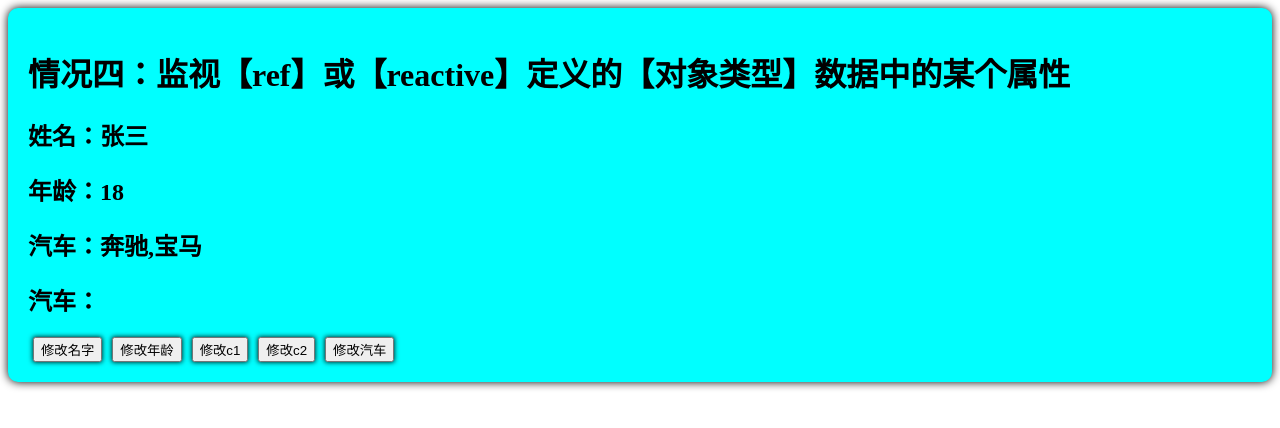
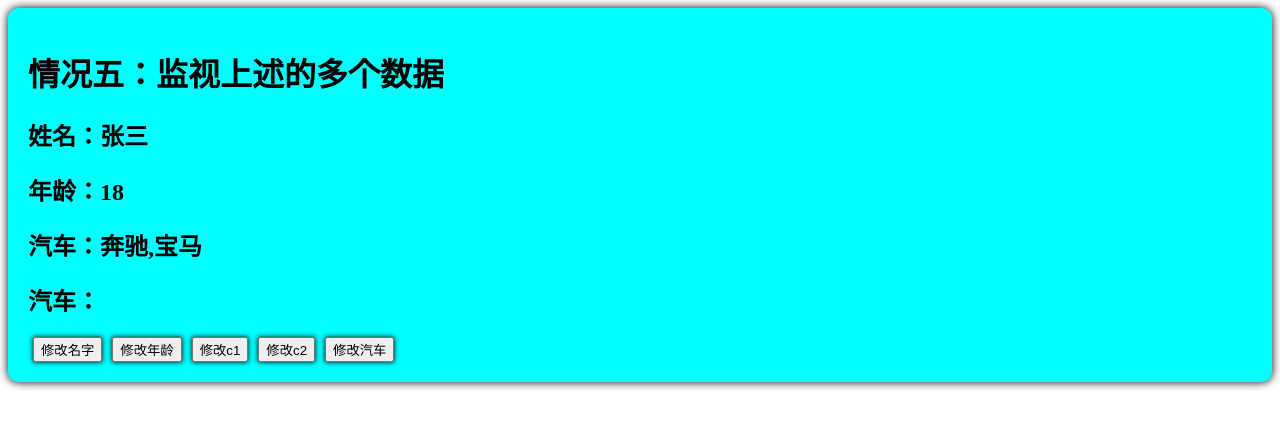
Before and after one commit to dorothy-yl/vue3, a Vue app: page / in a window 1280 px wide. Shown: the top 428 px of the page. Built offline with nearby package versions, Linux system fonts and the light colour scheme.

Commit message:
情况五：监视上述的多个数据

```diff
--- a/src/components/Person.vue
+++ b/src/components/Person.vue
@@ -1,6 +1,6 @@
 <template>
     <div class="person">
-        <h1>情况四：监视【ref】或【reactive】定义的【对象类型】数据中的某个属性</h1>
+        <h1>情况五：监视上述的多个数据</h1>
         <h2>姓名：{{ person.name }}</h2>
         <h2>年龄：{{ person.age }}</h2>
         <h2>汽车：{{ person.car.c1 }},{{ person.car.c2 }}</h2>
@@ -45,16 +45,15 @@ function changeC2() {
 function changeCar() {
     person.car = { c1: '雅迪', c2: '艾玛' }
 }
-// 监视，情况四：监视响应式对象中的某个属性，且该属性时基本类型的，要写成函数式
-// watch(()=> person.name, (newValue, oldValue) => {
-//     console.log('person变化了', newValue, oldValue)
-// })
 
 
-// 监视，情况四：监视响应式对象中的某个属性，且该属性是对象类型的，可以直接写，也能写函数，更推荐写函数
-watch(() => person.car, (newValue, oldValue) => {
+
+watch([() => person.name, person.car], (newValue, oldValue) => {
     console.log('person变化了', newValue, oldValue)
 }, { deep: true })
+// 情况五：监视上述的多个数据
+// 情况六：监视响应式对象中的某个属性，且该属性时基本类型的，要写成函数式
+// 情况七：监视响应式对象中的某个属性，且该属性时对象类型的，可以直接写，也能写函数，更推荐写函数
 
 </script>
 
```
